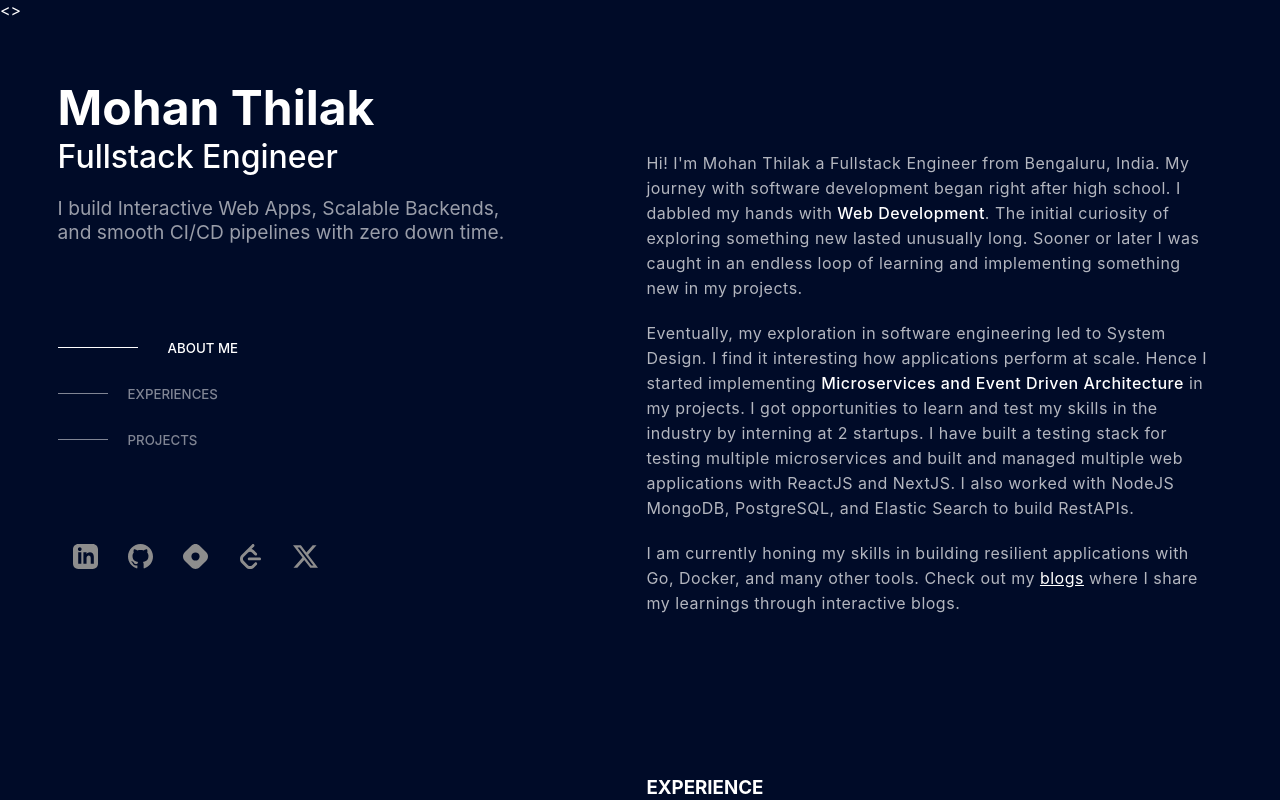
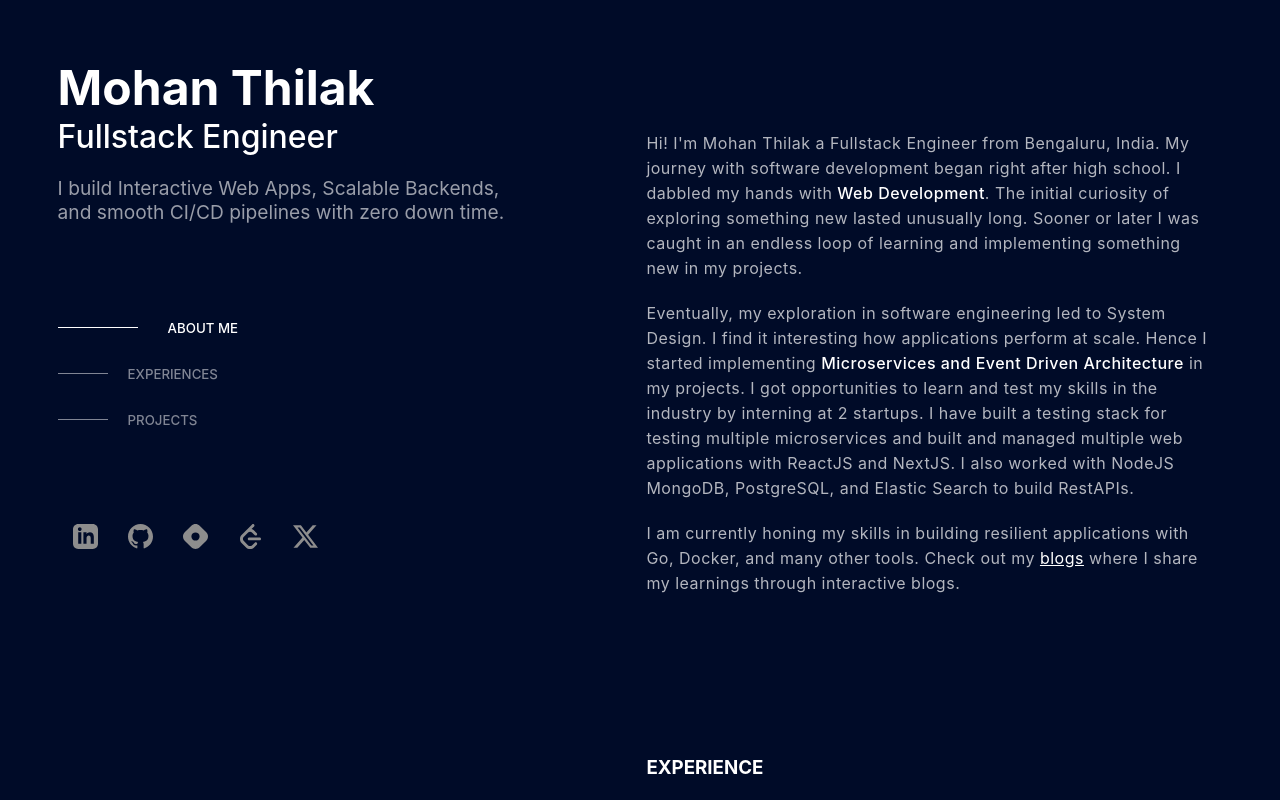
Before and after one commit to mohanthilak/portfolio, a Vue app: page / in a window 1280 px wide. Shown: the top 800 px of the page. Built offline with nearby package versions, Linux system fonts and the light colour scheme.

Commit message:
main tag

```diff
--- a/index.html
+++ b/index.html
@@ -1,6 +1,6 @@
 <!doctype html>
 <html lang="en">
-  <>
+  <head>
     <meta charset="UTF-8" />
     <link rel="icon" type="image/svg+xml" href="/Group 33.svg" />
     <meta name="viewport" content="width=device-width, initial-scale=1.0" />
--- a/src/App.vue
+++ b/src/App.vue
@@ -4,10 +4,13 @@ import RightComponent from './components/RightComponent.vue';
 </script>
 
 <template>
+  <main>
   <div class="main-component-container">
+
     <LeftComponent />
     <RightComponent />
   </div>
+</main>
 </template>
 
 <style scoped>
```
Also changed, not shown: 1 other file (tests, documents, lock files or other folders).
